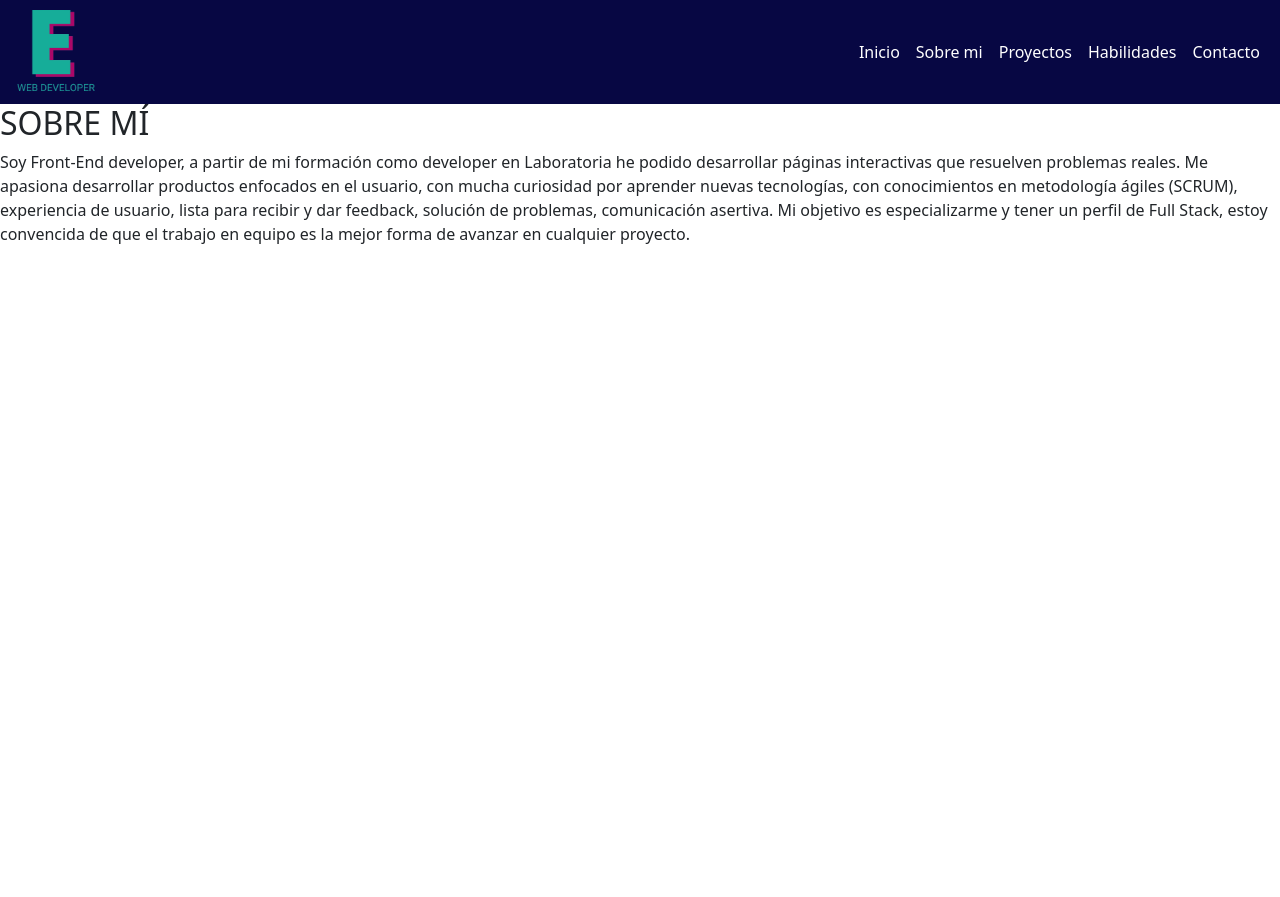
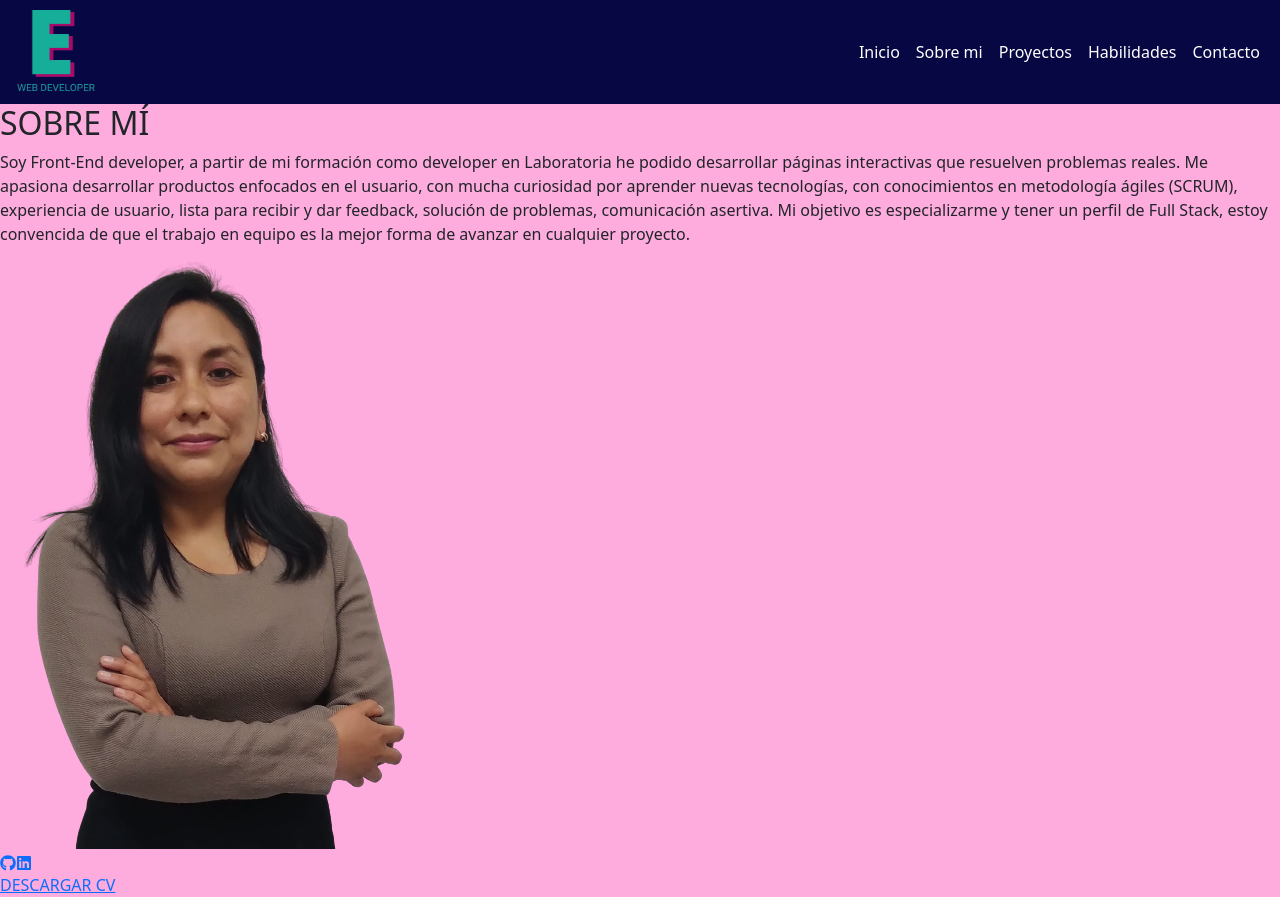
Before and after one commit to ElizabethChillcce/Elizabeth-portafolio, a React (Vite) app: page /about in a window 1280 px wide. Before the commit the page ends 800 px from the top, so only its background shows below. Built offline with nearby package versions, Linux system fonts and the light colour scheme.

Commit message:
Avanzando con el componente About, instalando react icons, e insertando imágen

```diff
--- a/package.json
+++ b/package.json
@@ -12,6 +12,7 @@
     "bootstrap": "^5.2.2",
     "react": "^18.2.0",
     "react-dom": "^18.2.0",
+    "react-icons": "^4.6.0",
     "react-router": "^6.4.2",
     "react-router-dom": "^6.4.2",
     "rsuite": "^5.21.0",
--- a/src/App.css
+++ b/src/App.css
@@ -1,42 +1,13 @@
-/* #root {
-  max-width: 1280px;
-  margin: 0 auto;
-  padding: 2rem;
-  text-align: center;
+*{
+    border: 0;
+    box-sizing: border-box;
+    list-style: none;
+    margin: 0;
+    outline: 0;
+    padding: 0;
+    text-decoration: none;
 }
 
-.logo {
-  height: 6em;
-  padding: 1.5em;
-  will-change: filter;
-}
-.logo:hover {
-  filter: drop-shadow(0 0 2em #646cffaa);
-}
-.logo.react:hover {
-  filter: drop-shadow(0 0 2em #61dafbaa);
-}
-
-@keyframes logo-spin {
-  from {
-    transform: rotate(0deg);
-  }
-  to {
-    transform: rotate(360deg);
-  }
-}
-
-@media (prefers-reduced-motion: no-preference) {
-  a:nth-of-type(2) .logo {
-    animation: logo-spin infinite 20s linear;
-  }
-}
-
-.card {
-  padding: 2em;
-}
-
-.read-the-docs {
-  color: #888;
-}
- */
+/* body {
+  min-height: 100vh;
+} */
--- a/src/App.jsx
+++ b/src/App.jsx
@@ -5,6 +5,7 @@ import About from '../src/components/About/About'
 import Skills from '../src/components/Skills/Skills'
 import Projects from '../src/components/Projects/Projects'
 import Contact from '../src/components/Contact/Contact'
+import './App.css';
 
 function App() {
 
--- /dev/null
+++ b/src/components/About/About.css
@@ -0,0 +1,3 @@
+.container-about{
+    background-color: rgba(254, 171, 222, 1);
+}
--- a/src/components/About/About.jsx
+++ b/src/components/About/About.jsx
@@ -1,14 +1,31 @@
 import React from 'react'
+import Eli from '../Images/Eli.png'
+import { FaGithub, FaLinkedin } from "react-icons/fa";
+import "./About.css";
 
 const About = () => {
   return (
     <>
-      <section>
+      <section className="container-about">
         <h2>SOBRE MÍ</h2>
         <div>
           <p>Soy Front-End developer, a partir de mi formación como developer en Laboratoria he podido desarrollar páginas interactivas que resuelven problemas reales. Me apasiona desarrollar productos enfocados en el usuario, con mucha curiosidad por aprender nuevas tecnologías, con conocimientos en metodología ágiles (SCRUM), experiencia de usuario, lista para recibir y dar feedback, solución de problemas, comunicación asertiva. Mi objetivo es especializarme y tener un perfil de Full Stack, estoy convencida de que el trabajo en equipo es la mejor forma de avanzar en cualquier proyecto.</p>
         </div>
 
+         <div>
+            <img src={Eli} alt="logo"/>
+         </div>
+         <div>
+            <a><a href="https://github.com/ElizabethChillcce" target="_blank" rel="noreferrer"><FaGithub/></a>
+
+            </a>
+
+            <a href="https://www.linkedin.com/in/elizabeth-chillcce-95b13523b/" target="_blank" rel="noreferrer"><FaLinkedin/></a>
+        </div>
+
+              <li className="navbar-brand">
+                <a className="btn-cv" href="" download target="_blank">DESCARGAR CV </a>
+              </li>
       </section>
 
     </>
--- a/src/components/Home/Home.jsx
+++ b/src/components/Home/Home.jsx
@@ -12,9 +12,6 @@ const Home = () => {
     `
    const ContainerHome = style.div`
     height: 100vh;
-    box-sizing: border-box;         /*  todo este grupo de 4 propiedades ayudan a q ocupe todo viewport de la pantalla*/
-    margin: 0;
-    padding: 0;
 
     display: flex;
     flex-direction: column;
@@ -32,7 +29,7 @@ const Home = () => {
     fond-size: 1.8rem;
     font-family: font-file-82132;
     font-weight: 600;
-    padding-top: 12%;
+    padding-top: 13%;
     color: #19ad99;
 
     @media only screen and (min-width: 768px) {
```
Also changed, not shown: src/components/Images/Eli.png (added), 1 other file (tests, documents, lock files or other folders).
